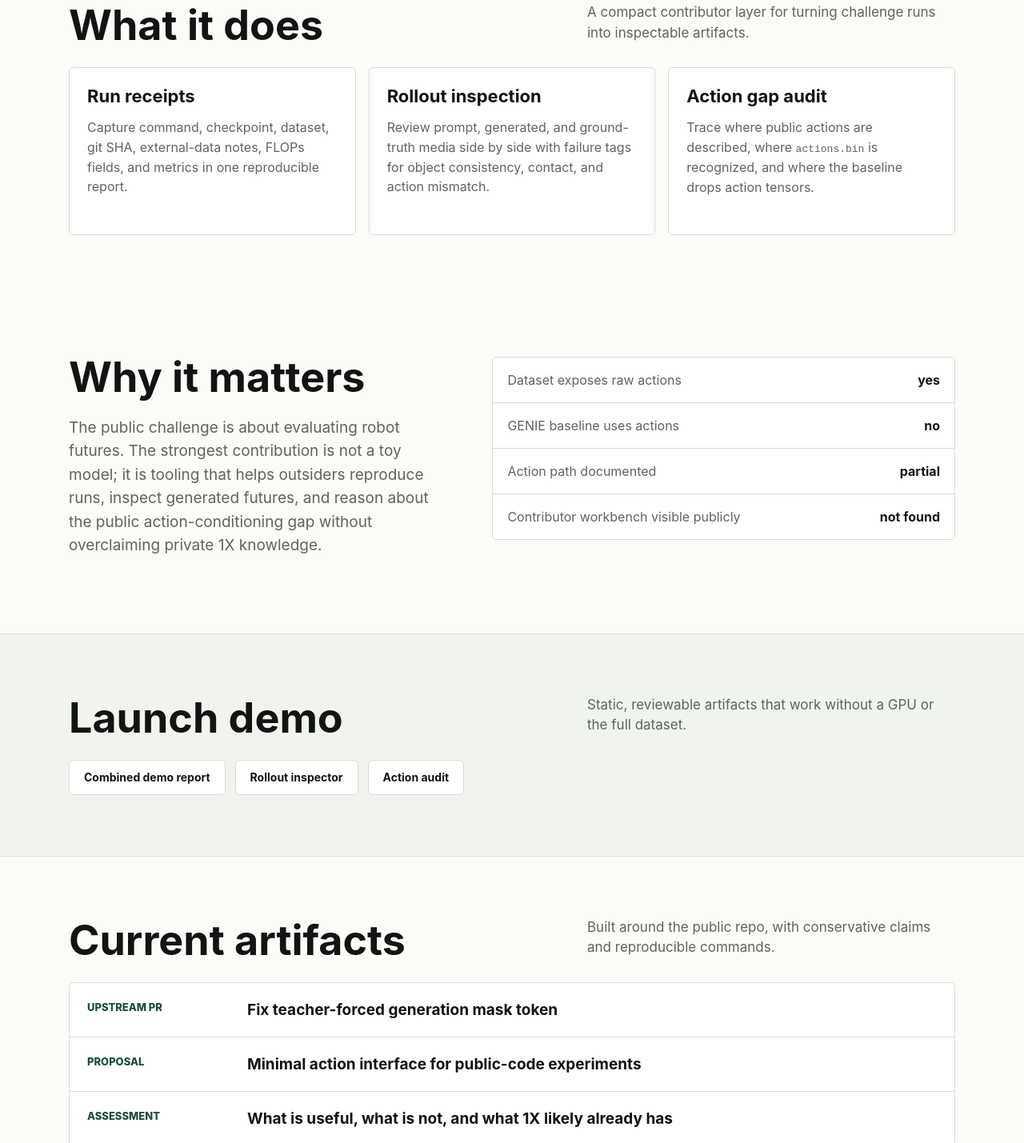
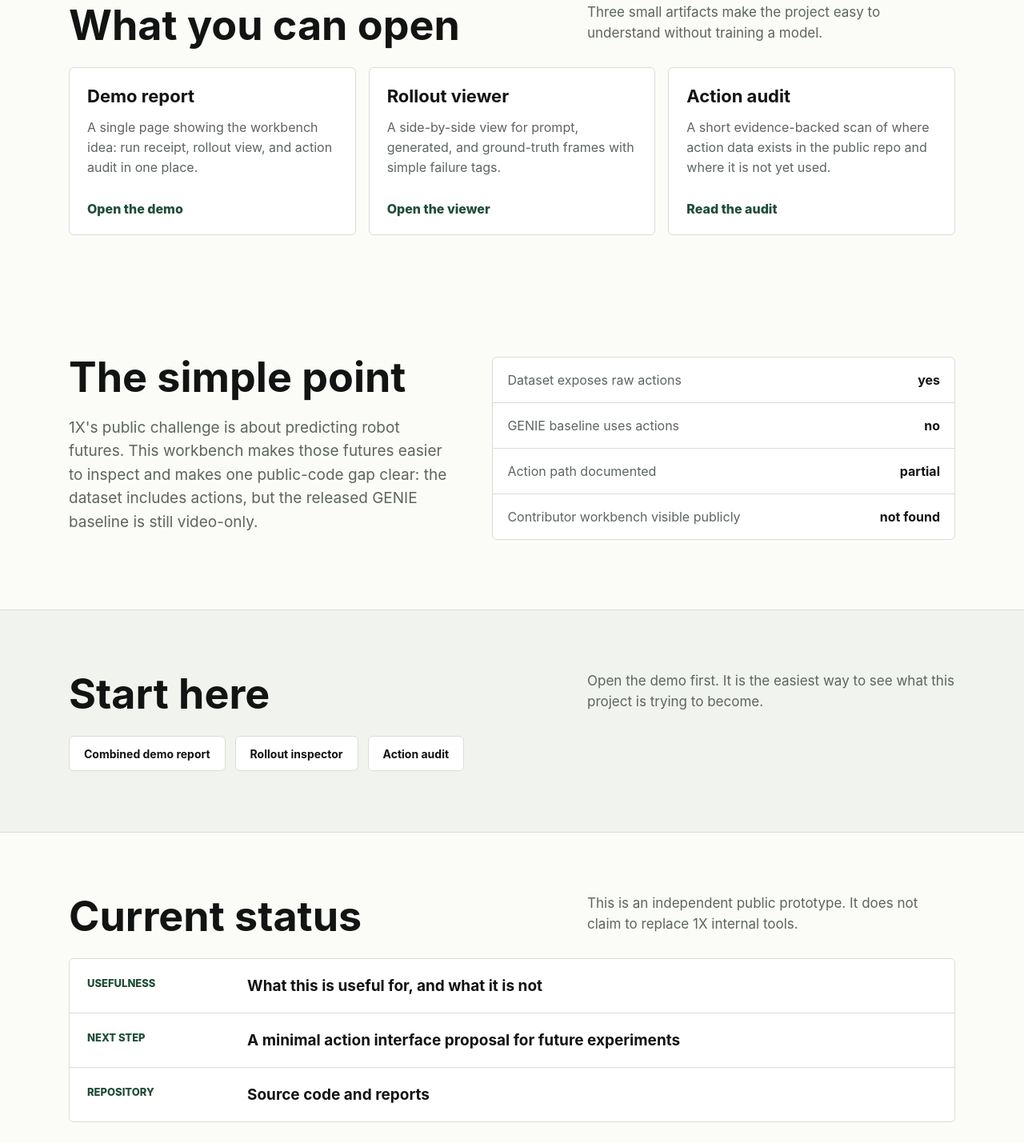
Before and after one commit to Abhishek21g/1x-world-model-workbench, a plain HTML site: page site/index.html in a window 1280 px wide. Shown: the part 903-2332 px from the top of the page at 80% size. Drawn offline with Linux system fonts and the light colour scheme.

Commit message:
Simplify launch site

```diff
--- a/site/index.html
+++ b/site/index.html
@@ -16,9 +16,9 @@
     <nav aria-label="Primary navigation">
       <a href="#demo">Demo</a>
       <a href="#audit">Audit</a>
-      <a href="#artifacts">Artifacts</a>
+      <a href="#about">About</a>
     </nav>
-    <a class="nav-action" href="https://github.com/1x-technologies/1xgpt/pull/29">Upstream PR</a>
+    <a class="nav-action" href="https://github.com/Abhishek21g/1x-world-model-workbench">GitHub</a>
   </header>
 
   <main id="top">
@@ -29,17 +29,17 @@
           <span>Model</span>
           <span>Workbench</span>
         </h1>
-        <p class="hero-text">Run receipts, rollout inspection, and action-conditioning audits for the public 1X world-model challenge.</p>
+        <p class="hero-text">A simple way to inspect 1X world-model runs, compare generated futures, and understand where robot actions fit.</p>
         <div class="hero-actions" aria-label="Primary actions">
-          <a class="button primary" href="#demo">Open demo</a>
+          <a class="button primary" href="../reports/demo/index.html">Open demo</a>
           <a class="button secondary" href="#audit">View audit</a>
         </div>
       </div>
 
       <div class="product-shell" aria-label="Workbench preview">
         <div class="toolbar">
-          <span>rollout inspection</span>
-          <span>video-only baseline</span>
+          <span>run review</span>
+          <span>prompt -> future</span>
         </div>
         <div class="rollout-grid">
           <article>
@@ -68,7 +68,7 @@
           </section>
           <section class="audit-panel">
             <h2>Action audit</h2>
-            <p>Actions are public in the dataset surface; the GENIE baseline remains video-only.</p>
+            <p>The public baseline is video-only. The audit shows where action data appears and where it currently drops out.</p>
           </section>
         </div>
       </div>
@@ -76,29 +76,32 @@
 
     <section class="section modules" aria-labelledby="does-title">
       <div class="section-heading">
-        <h2 id="does-title">What it does</h2>
-        <p>A compact contributor layer for turning challenge runs into inspectable artifacts.</p>
+        <h2 id="does-title">What you can open</h2>
+        <p>Three small artifacts make the project easy to understand without training a model.</p>
       </div>
       <div class="module-grid">
         <article>
-          <h3>Run receipts</h3>
-          <p>Capture command, checkpoint, dataset, git SHA, external-data notes, FLOPs fields, and metrics in one reproducible report.</p>
+          <h3>Demo report</h3>
+          <p>A single page showing the workbench idea: run receipt, rollout view, and action audit in one place.</p>
+          <a href="../reports/demo/index.html">Open the demo</a>
         </article>
         <article>
-          <h3>Rollout inspection</h3>
-          <p>Review prompt, generated, and ground-truth media side by side with failure tags for object consistency, contact, and action mismatch.</p>
+          <h3>Rollout viewer</h3>
+          <p>A side-by-side view for prompt, generated, and ground-truth frames with simple failure tags.</p>
+          <a href="../reports/demo/rollout_inspector.html">Open the viewer</a>
         </article>
         <article>
-          <h3>Action gap audit</h3>
-          <p>Trace where public actions are described, where <code>actions.bin</code> is recognized, and where the baseline drops action tensors.</p>
+          <h3>Action audit</h3>
+          <p>A short evidence-backed scan of where action data exists in the public repo and where it is not yet used.</p>
+          <a href="../reports/ACTION_CONDITIONING_AUDIT.md">Read the audit</a>
         </article>
       </div>
     </section>
 
     <section class="section split" id="audit" aria-labelledby="audit-title">
       <div>
-        <h2 id="audit-title">Why it matters</h2>
-        <p>The public challenge is about evaluating robot futures. The strongest contribution is not a toy model; it is tooling that helps outsiders reproduce runs, inspect generated futures, and reason about the public action-conditioning gap without overclaiming private 1X knowledge.</p>
+        <h2 id="audit-title">The simple point</h2>
+        <p>1X's public challenge is about predicting robot futures. This workbench makes those futures easier to inspect and makes one public-code gap clear: the dataset includes actions, but the released GENIE baseline is still video-only.</p>
       </div>
       <div class="evidence-table" role="table" aria-label="Action-conditioning evidence">
         <div role="row"><span role="cell">Dataset exposes raw actions</span><strong role="cell">yes</strong></div>
@@ -110,8 +113,8 @@
 
     <section class="section demo-band" id="demo" aria-labelledby="demo-title">
       <div class="section-heading">
-        <h2 id="demo-title">Launch demo</h2>
-        <p>Static, reviewable artifacts that work without a GPU or the full dataset.</p>
+        <h2 id="demo-title">Start here</h2>
+        <p>Open the demo first. It is the easiest way to see what this project is trying to become.</p>
       </div>
       <div class="demo-links">
         <a href="../reports/demo/index.html">Combined demo report</a>
@@ -120,23 +123,23 @@
       </div>
     </section>
 
-    <section class="section artifacts" id="artifacts" aria-labelledby="artifact-title">
+    <section class="section artifacts" id="about" aria-labelledby="artifact-title">
       <div class="section-heading">
-        <h2 id="artifact-title">Current artifacts</h2>
-        <p>Built around the public repo, with conservative claims and reproducible commands.</p>
+        <h2 id="artifact-title">Current status</h2>
+        <p>This is an independent public prototype. It does not claim to replace 1X internal tools.</p>
       </div>
       <div class="artifact-list">
-        <a href="https://github.com/1x-technologies/1xgpt/pull/29">
-          <span>Upstream PR</span>
-          <strong>Fix teacher-forced generation mask token</strong>
+        <a href="../docs/USEFULNESS_ASSESSMENT.md">
+          <span>Usefulness</span>
+          <strong>What this is useful for, and what it is not</strong>
         </a>
         <a href="../docs/MINIMAL_ACTION_INTERFACE.md">
-          <span>Proposal</span>
-          <strong>Minimal action interface for public-code experiments</strong>
+          <span>Next step</span>
+          <strong>A minimal action interface proposal for future experiments</strong>
         </a>
-        <a href="../docs/USEFULNESS_ASSESSMENT.md">
-          <span>Assessment</span>
-          <strong>What is useful, what is not, and what 1X likely already has</strong>
+        <a href="https://github.com/Abhishek21g/1x-world-model-workbench">
+          <span>Repository</span>
+          <strong>Source code and reports</strong>
         </a>
       </div>
     </section>
--- a/site/styles.css
+++ b/site/styles.css
@@ -295,6 +295,9 @@
 }
 
 .module-grid article {
+  display: flex;
+  flex-direction: column;
+  gap: 14px;
   min-height: 210px;
   padding: 22px;
   border: 1px solid var(--line);
@@ -303,7 +306,7 @@
 }
 
 .module-grid h3 {
-  margin-bottom: 14px;
+  margin-bottom: 0;
   font-size: 22px;
 }
 
@@ -311,6 +314,16 @@
 .split p {
   color: var(--muted);
   line-height: 1.55;
+}
+
+.module-grid p {
+  margin-bottom: auto;
+}
+
+.module-grid a {
+  color: var(--accent-dark);
+  font-weight: 800;
+  text-decoration: none;
 }
 
 .split {
@@ -463,20 +476,19 @@
 
   .hero-text {
     font-size: 18px;
-    max-width: calc(100vw - 72px);
-    width: calc(100vw - 72px);
+    max-width: 280px;
+    width: 280px;
   }
 
   h1 {
-    font-size: 54px;
+    font-size: 48px;
     line-height: 0.98;
   }
 
-  .hero,
   .hero-copy,
   .product-shell {
-    max-width: calc(100vw - 72px);
+    max-width: 280px;
     min-width: 0;
-    width: calc(100vw - 72px);
+    width: 280px;
   }
 }
```
Also changed, not shown: 1 other file.
